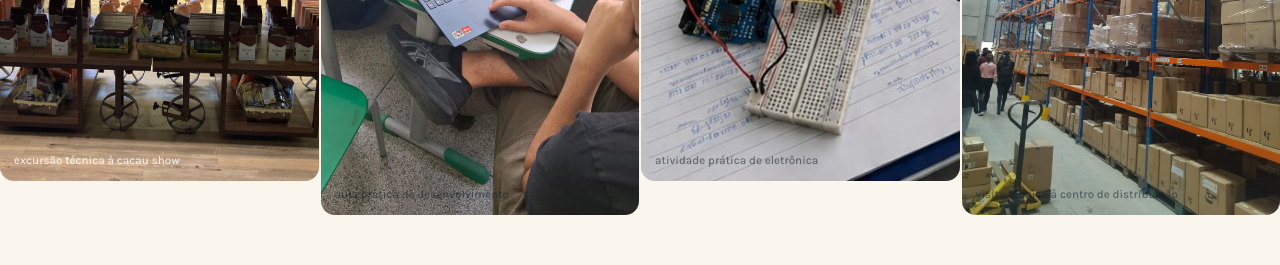
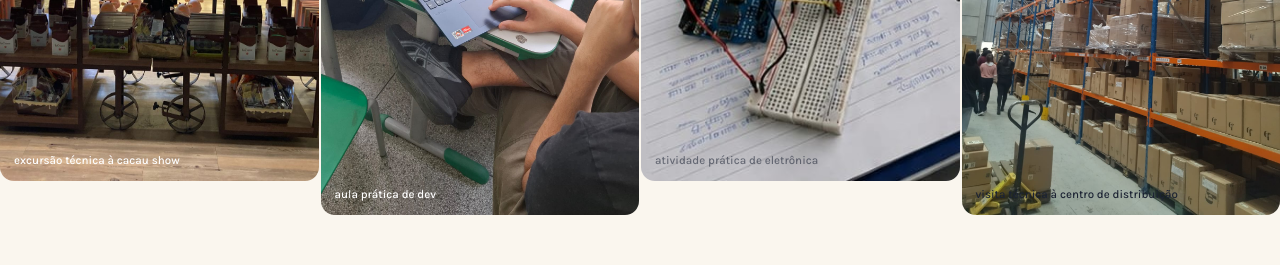
Before and after one commit to afizgebara/cursos-tecnicos, a plain HTML site: page index.html in a window 1280 px wide. Shown: the part 880-1145 px from the top of the page. Drawn offline with nearby package versions, Linux system fonts and the light colour scheme.

Commit message:
Improve figcaption text color for better contrast
Updated figcaption styles for better visibility.

```diff
--- a/index.html
+++ b/index.html
@@ -33,11 +33,11 @@
 <div style="display:grid;grid-template-columns:repeat(4,1fr);gap:2px">
 <figure style="margin:0;aspect-ratio:3/4;border-radius:14px;overflow:hidden;position:relative;border-top:3px solid oklch(0.45 0.09 250);background:repeating-linear-gradient(135deg,rgba(28,35,51,.10) 0 9px,transparent 9px 18px)">
 <img src="images/administracao.jpeg" alt="excursão técnica à cacau show" onError="{{ hideBrokenImg }}" style="width:100%;height:100%;object-fit:cover;display:block" />
-<figcaption style="position:absolute;left:0;right:0;bottom:0;padding:14px;font:500 11.5px 'Karla',sans-serif;color:rgba(255,255,255,.8)">excursão técnica à cacau show</figcaption>
+<figcaption style="position:absolute;left:0;right:0;bottom:0;padding:14px;font:500 11.5px 'Karla',sans-serif;color:rgba(255,255,255,1)">excursão técnica à cacau show</figcaption>
 </figure>
 <figure style="margin:0;aspect-ratio:3/4;border-radius:14px;overflow:hidden;position:relative;border-top:3px solid oklch(0.45 0.09 150);background:repeating-linear-gradient(135deg,rgba(28,35,51,.10) 0 9px,transparent 9px 18px);margin-top:34px">
 <img src="images/desenvolvimento.jpeg" alt="aula prática de desenvolvimento" onError="{{ hideBrokenImg }}" style="width:100%;height:100%;object-fit:cover;display:block" />
-<figcaption style="position:absolute;left:0;right:0;bottom:0;padding:14px;font:500 11.5px 'Karla',sans-serif;color:rgba(28,35,51,.55)">aula prática de desenvolvimento</figcaption>
+<figcaption style="position:absolute;left:0;right:0;bottom:0;padding:14px;font:500 11.5px 'Karla',sans-serif;color:rgba(255,255,255,1)">aula prática de dev</figcaption>
 </figure>
 <figure style="margin:0;aspect-ratio:3/4;border-radius:14px;overflow:hidden;position:relative;border-top:3px solid oklch(0.45 0.09 60);background:repeating-linear-gradient(135deg,rgba(28,35,51,.10) 0 9px,transparent 9px 18px)">
 <img src="images/eletronica.jpeg" alt="atividade prática de eletrônica" onError="{{ hideBrokenImg }}" style="width:100%;height:100%;object-fit:cover;display:block" />
@@ -45,7 +45,7 @@
 </figure>
 <figure style="margin:0;aspect-ratio:3/4;border-radius:14px;overflow:hidden;position:relative;border-top:3px solid oklch(0.45 0.09 310);background:repeating-linear-gradient(135deg,rgba(28,35,51,.10) 0 9px,transparent 9px 18px);margin-top:34px">
 <img src="images/logistica.jpeg" alt="visita técnica à centro de distribuição" onError="{{ hideBrokenImg }}" style="width:100%;height:100%;object-fit:cover;display:block" />
-<figcaption style="position:absolute;left:0;right:0;bottom:0;padding:14px;font:500 11.5px 'Karla',sans-serif;color:rgba(28,35,51,.55)">visita técnica à centro de distribuição</figcaption>
+<figcaption style="position:absolute;left:0;right:0;bottom:0;padding:14px;font:500 11.5px 'Karla',sans-serif;color:rgba255,255,255,1)">visita técnica à centro de distribuição</figcaption>
 </figure>
 </div>
 </section>
```
